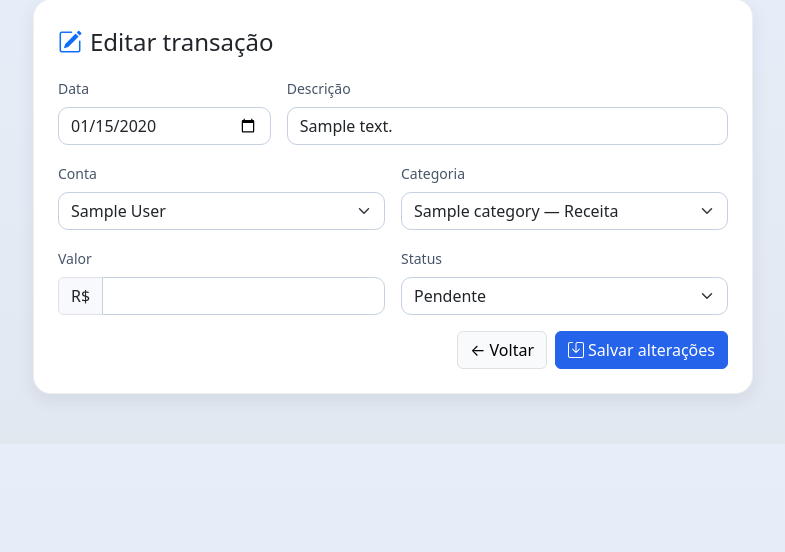
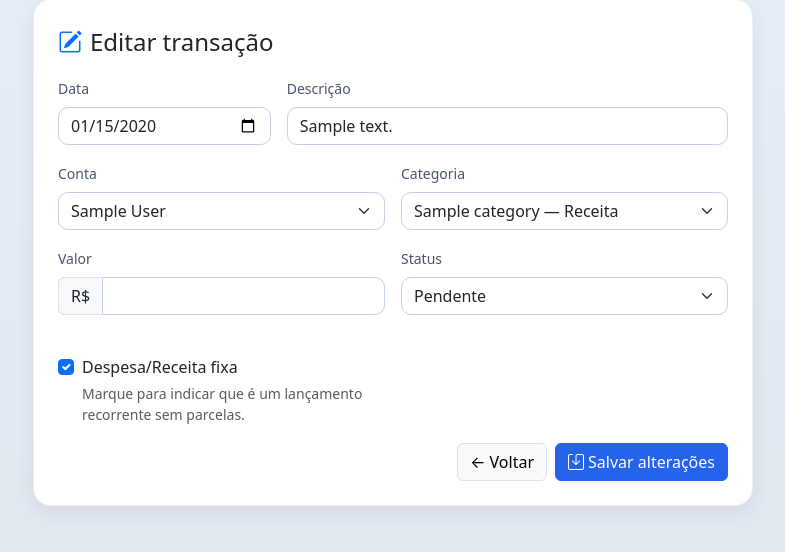
Before and after one commit to higordamasio/controle_financeiro, a Django app: page /transacoes/1/editar/ in a window 1280 px wide. Shown: the part 95-647 px from the top of the page, without its empty margins (247-1032 px from the left). Run offline with Django 5.2, Linux system fonts and the light colour scheme; a user stored in the database is signed in; tables that the repository leaves empty hold one stand-in row (values such as "Sample post").

Commit message:
Versão estável

```diff
--- a/core/admin.py
+++ b/core/admin.py
@@ -14,7 +14,7 @@ class CategoryAdmin(admin.ModelAdmin):
 
 @admin.register(Transaction)
 class TransactionAdmin(admin.ModelAdmin):
-    list_display = ("date", "description", "account", "category", "amount")
-    list_filter = ("account", "category", "date")
+    list_display = ("date", "description", "account", "category", "amount", "status", "is_fixed")
+    list_filter = ("account", "category", "date", "status", "is_fixed")
     search_fields = ("description",)
     date_hierarchy = "date"
--- a/core/models.py
+++ b/core/models.py
@@ -12,19 +12,27 @@ class Account(models.Model):
     def __str__(self):
         return self.name
 
+
 class Category(models.Model):
     INCOME = "IN"
     EXPENSE = "EX"
-    KIND_CHOICES = [(INCOME, "Receita"), (EXPENSE, "Despesa")]
+
+    KIND_CHOICES = (
+        (INCOME, "Receita"),
+        (EXPENSE, "Despesa"),
+    )
+
     name = models.CharField(max_length=80)
     kind = models.CharField(max_length=2, choices=KIND_CHOICES)
 
     def __str__(self):
         return f"{self.name} ({self.get_kind_display()})"
 
+
 class TransactionStatus(models.TextChoices):
     PENDING = "PEN", "Pendente"
     PAID    = "PAG", "Paga"
+
 
 class Transaction(models.Model):
     date = models.DateField()
@@ -32,6 +40,7 @@ class Transaction(models.Model):
     account = models.ForeignKey(Account, on_delete=models.CASCADE, related_name="transactions")
     category = models.ForeignKey(Category, on_delete=models.PROTECT)
     amount = models.DecimalField(max_digits=12, decimal_places=2)  # + receita; - despesa
+
     created_at = models.DateTimeField(auto_now_add=True)
     status = models.CharField(
         max_length=3,
@@ -40,10 +49,19 @@ class Transaction(models.Model):
     )
     updated_at = models.DateTimeField(auto_now=True)
 
+    # Parcelamento
     group_id = models.UUIDField(default=uuid.uuid4, editable=False, db_index=True)  # identifica o "grupo" de parcelas
     installment_no = models.PositiveSmallIntegerField(null=True, blank=True)        # número da parcela (1..N)
     installment_count = models.PositiveSmallIntegerField(null=True, blank=True)     # total de parcelas (N)
-    # dica: para compras à vista, deixe null/blank
+
+    # NOVO: Flag para recorrência simples (sem parcelas)
+    is_fixed = models.BooleanField(default=False, verbose_name="Despesa/Receita fixa")
 
     class Meta:
         ordering = ["-date", "-id"]
+        indexes = [
+            models.Index(fields=["is_fixed"]),
+        ]
+
+    def __str__(self):
+        return f"{self.date} • {self.description} • {self.amount}"
--- a/core/views.py
+++ b/core/views.py
@@ -136,6 +136,8 @@ def new_transaction(request):
         "category_id": request.GET.get("category") or "",
         "amount": request.GET.get("amount") or "",
         "next": request.GET.get("next") or "",
+        # preset opcional via query (?fixed=1)
+        "is_fixed": request.GET.get("fixed") in ("1", "true", "on"),
     }
 
     if request.method == "POST":
@@ -157,6 +159,9 @@ def new_transaction(request):
             first_due = (request.POST.get("first_due") or request.POST["date"]).strip()
             start_date = datetime.fromisoformat(first_due).date()  # input type=date (YYYY-MM-DD)
 
+            # Checkbox (só vale quando NÃO parcelado)
+            is_fixed_flag = ('is_fixed' in request.POST) and (installments <= 1)
+
             if installments <= 1:
                 Transaction.objects.create(
                     date=start_date,
@@ -167,6 +172,7 @@ def new_transaction(request):
                     status=status_val,
                     installment_no=None,
                     installment_count=None,
+                    is_fixed=is_fixed_flag,
                 )
             else:
                 total = amt
@@ -197,6 +203,7 @@ def new_transaction(request):
                         group_id=group,
                         installment_no=i + 1,
                         installment_count=n,
+                        is_fixed=False,  # parcelas nunca são "fixas"
                     )
 
             messages.success(request, f"Lançamento salvo{'s' if installments>1 else ''}! ✅")
@@ -242,7 +249,16 @@ def edit_transaction(request, pk):
         try:
             acc = Account.objects.get(id=request.POST["account"], owner=request.user)
             cat = Category.objects.get(id=request.POST["category"])
-            amt = Decimal(str(request.POST["amount"]))
+
+            # Amount: trata vazio/virgula e entradas inválidas
+            raw_amount = (request.POST.get("amount") or "").replace(",", ".").strip()
+            try:
+                amt = Decimal(raw_amount)
+            except (InvalidOperation, ValueError):
+                messages.error(request, "Valor inválido. Use número com ponto ou vírgula.")
+                return redirect(request.POST.get("next") or reverse("dashboard"))
+
+            # Se for despesa e o valor veio positivo, torna negativo
             if cat.kind == "EX" and amt > 0:
                 amt = -amt
 
@@ -250,15 +266,25 @@ def edit_transaction(request, pk):
             if status_val not in dict(TransactionStatus.choices):
                 status_val = TransactionStatus.PENDING
 
-            tx.date = request.POST["date"]
+            tx.date = request.POST["date"]  # YYYY-MM-DD (ok para DateField)
             tx.description = request.POST["description"].strip()
             tx.account = acc
             tx.category = cat
             tx.amount = amt
             tx.status = status_val
+
+            # >>> CORREÇÃO AQUI: identificar parcelamento sem usar group_id <<<
+            # - Parcelado se tiver installment_count > 1 OU installment_no definido.
+            is_parceled = (tx.installment_count or 0) > 1 or (tx.installment_no is not None)
+            if is_parceled:
+                tx.is_fixed = False
+            else:
+                tx.is_fixed = ('is_fixed' in request.POST)
+
             tx.save()
             messages.success(request, "Transação atualizada! ✅")
             return redirect(request.POST.get("next") or reverse("dashboard"))
+
         except Exception as e:
             messages.error(request, f"Erro ao atualizar: {e}")
 
@@ -270,6 +296,7 @@ def edit_transaction(request, pk):
         "next": request.GET.get("next") or request.META.get("HTTP_REFERER") or reverse("dashboard"),
     }
     return render(request, "edit_transaction.html", ctx)
+
 
 @login_required
 @require_POST
--- a/templates/edit_transaction.html
+++ b/templates/edit_transaction.html
@@ -59,6 +59,21 @@
       </select>
     </div>
 
+    <div class="col-md-6">
+      <div class="form-check mt-4">
+        {% if tx.installment_count|default:0 > 1 %}
+          <input class="form-check-input" type="checkbox" id="id_is_fixed" name="is_fixed" disabled>
+          <label class="form-check-label" for="id_is_fixed">Despesa/Receita fixa</label>
+          <div class="form-text">Lançamentos de <b>parcelas</b> não podem ser marcados como fixos.</div>
+        {% else %}
+          <input class="form-check-input" type="checkbox" id="id_is_fixed" name="is_fixed"
+                 {% if tx.is_fixed %}checked{% endif %}>
+          <label class="form-check-label" for="id_is_fixed">Despesa/Receita fixa</label>
+          <div class="form-text">Marque para indicar que é um lançamento recorrente sem parcelas.</div>
+        {% endif %}
+      </div>
+    </div>
+
     <div class="col-12 d-flex justify-content-end mt-3">
       <a href="{{ next }}" class="btn btn-light border me-2">← Voltar</a>
       <button type="submit" class="btn btn-primary"><i class="bi bi-save me-1"></i>Salvar alterações</button>
```
Also changed, not shown: templates/new_transaction.html (+27 -2 lines).
